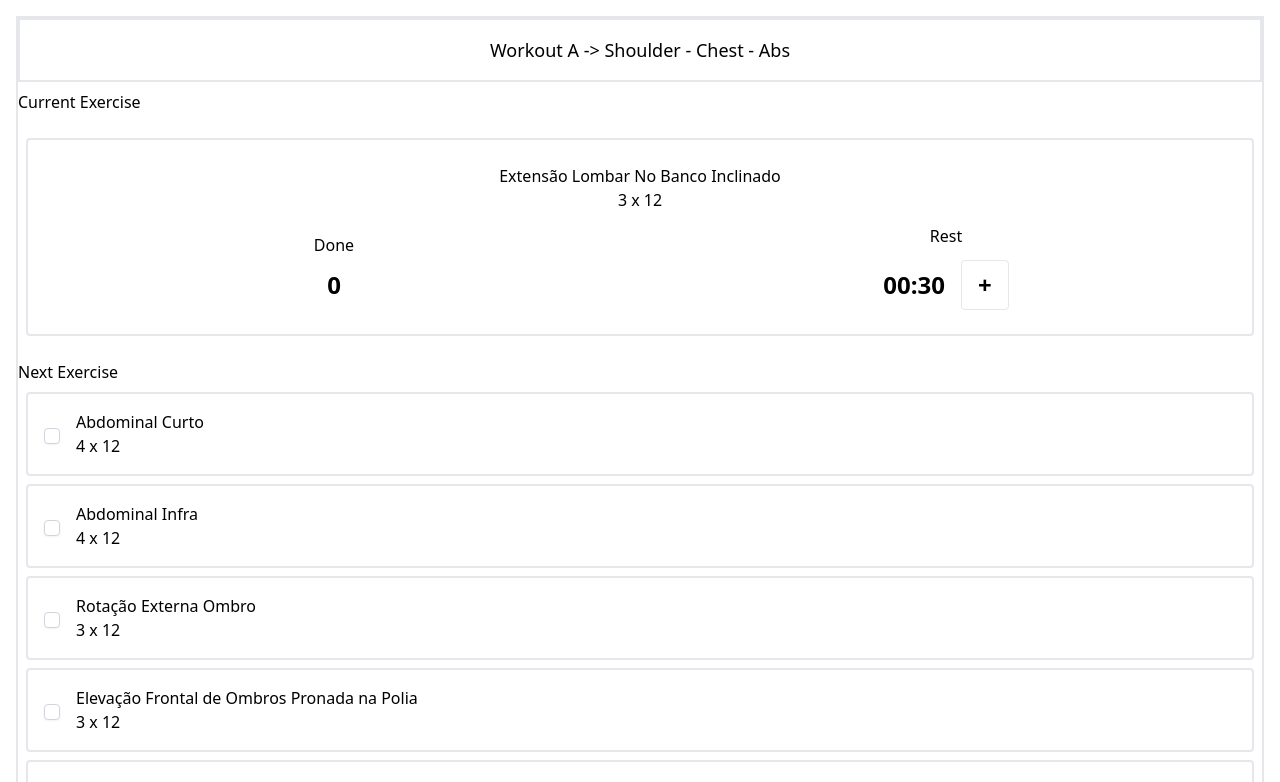
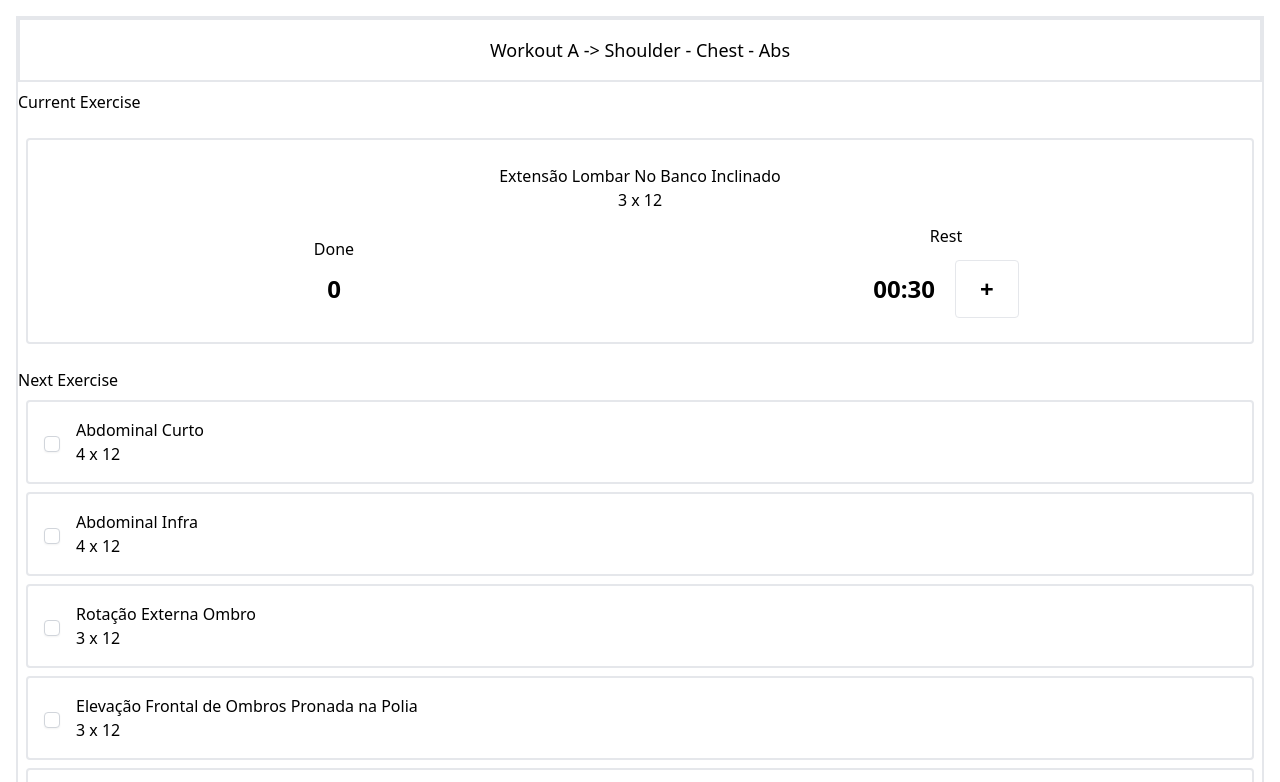
Before and after one commit to pablomuro/pablomuro-workout, a Vue app: page / in a window 1280 px wide. Shown: the top 782 px of the page. Built offline with nearby package versions, Linux system fonts and the light colour scheme.

Commit message:
refacotr/remove code, improve layout

```diff
--- a/src/components/CurrentWorkout.vue
+++ b/src/components/CurrentWorkout.vue
@@ -29,8 +29,11 @@
               {{ `${minutes}:${seconds}` }}
             </h1>
             <div
-              class="border rounded px-4 py-2 ml-4"
+              class="border rounded px-6 py-3 ml-5"
               @click.stop.self="addRest"
+              :class="[
+                'active:bg-gray-300 active:ring-4 active:ring-offset-0 active:ring-opacity-50 active:ring-indigo-200',
+              ]"
             >
               <h1 class="text-2xl font-bold">+</h1>
             </div>
@@ -59,10 +62,10 @@ export default defineComponent({
     const seriesCount = ref(0)
     const exerciseRestTime = restTime * 1000
 
-    let nextTimeRest = 0
+    let nextTimeRest = exerciseRestTime
     const minutes = ref('00')
     const seconds = ref('00')
-    setTimerDisplay(exerciseRestTime)
+    setTimerDisplay()
 
     let timer: any = null
     let timerRunning = false
@@ -102,7 +105,7 @@ export default defineComponent({
 
     const startRest = () => {
       nextTimeRest =
-        nextTimeRest == 0
+        nextTimeRest == exerciseRestTime
           ? Date.now() + exerciseRestTime
           : Date.now() + nextTimeRest
       timerRunning = true
@@ -126,12 +129,12 @@ export default defineComponent({
 
     function clearTimer() {
       clearInterval(timer)
-      nextTimeRest = 0
+      nextTimeRest = exerciseRestTime
       timerRunning = false
-      setTimerDisplay(exerciseRestTime)
+      setTimerDisplay()
     }
 
-    function setTimerDisplay(time: number) {
+    function setTimerDisplay(time: number = exerciseRestTime) {
       const _minutes = Math.floor((time % (1000 * 60 * 60)) / (1000 * 60))
       const _seconds = Math.floor((time % (1000 * 60)) / 1000)
 
```
Also changed, not shown: src/main.ts (+0 -11 lines).
